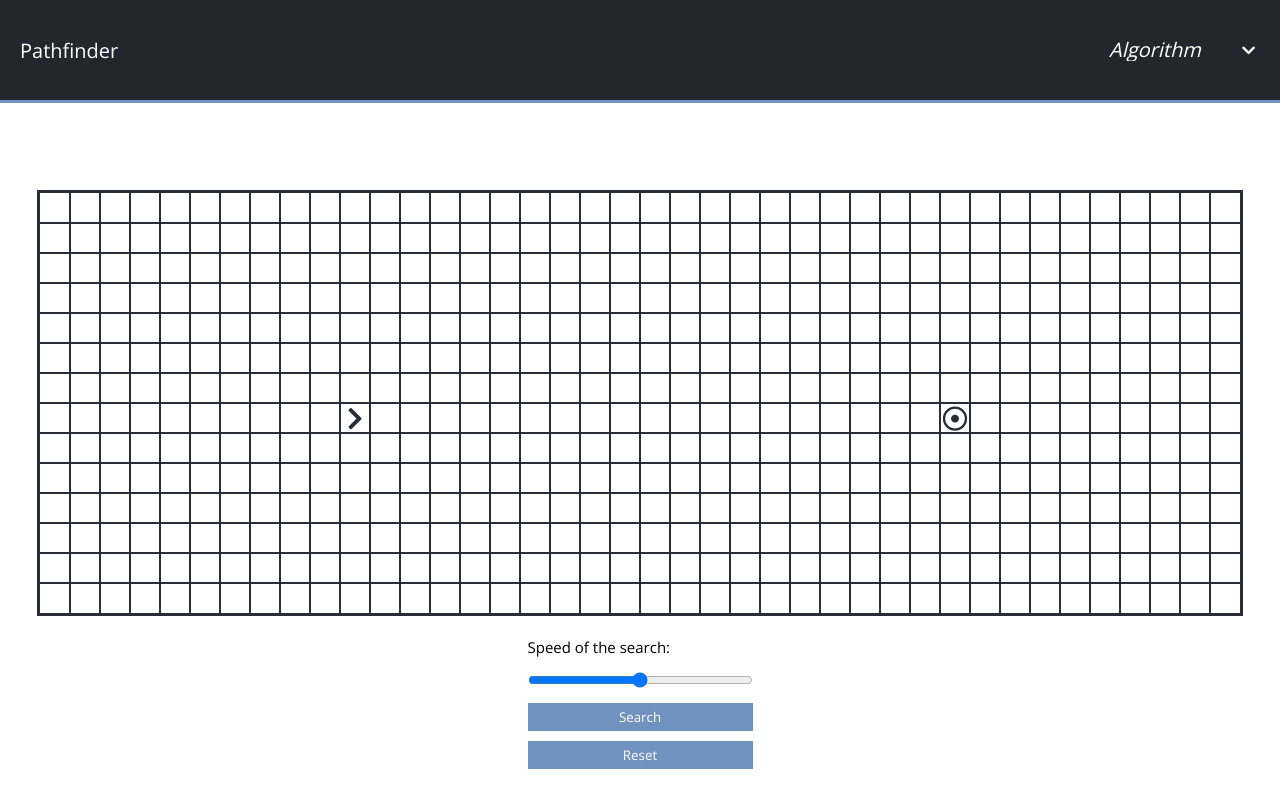
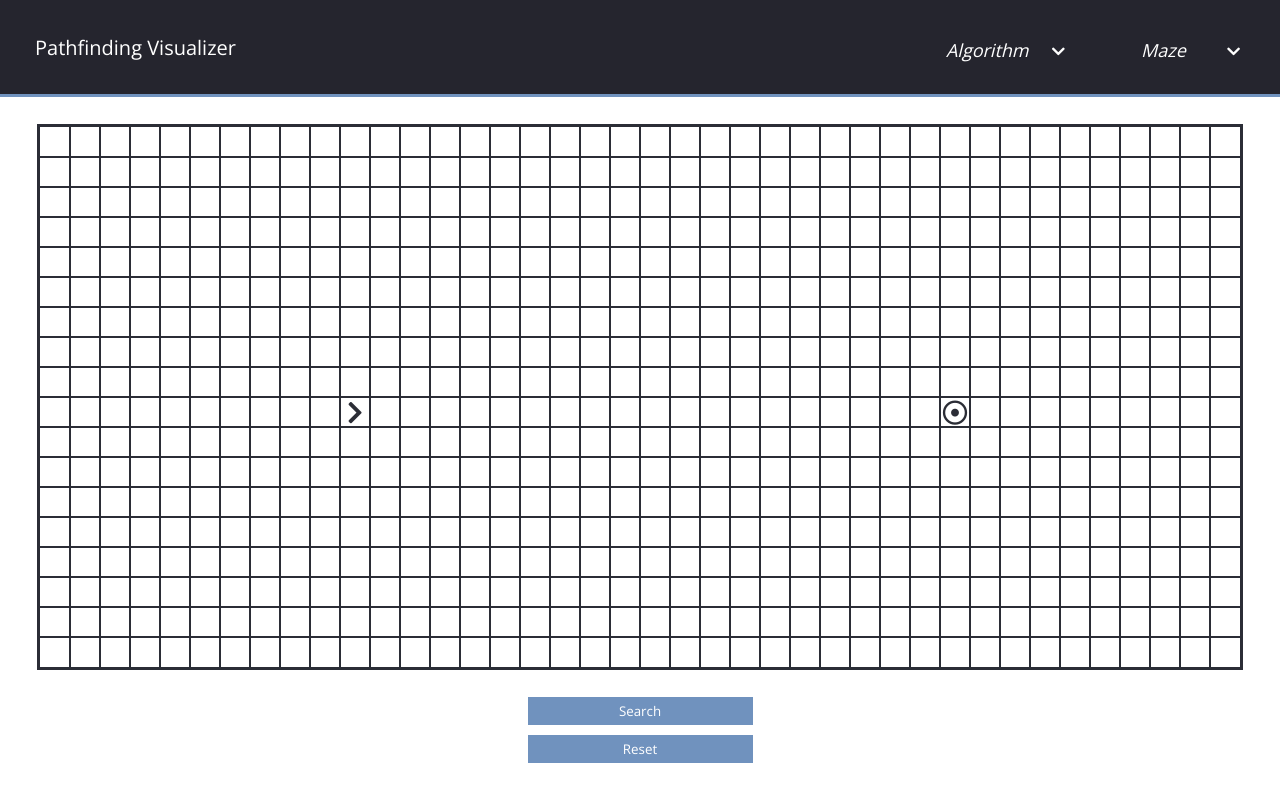
Before and after one commit to Daniel-Hinz/Pathfinding-Visualizer, a React (Create React App) app: page / in a window 1280 px wide. Built offline with nearby package versions, Linux system fonts and the light colour scheme.

Commit message:
implemented random maze

```diff
--- a/src/algorithms/maze/random.js
+++ b/src/algorithms/maze/random.js
@@ -0,0 +1,14 @@
+export default function randomMaze(component) {
+    let grid = component.state.nodes;
+
+    for(let row = 0; row < grid.length; ++row) {
+        for (let col = 0; col < grid[0].length; ++col) {
+
+            if (grid[row][col].type !== '')
+                continue;
+
+            if( Math.floor(Math.random() * 4) === 1)
+                component.updateNode(row, col, 'barrier', true);
+        }
+    }
+}
--- a/src/components/main.jsx
+++ b/src/components/main.jsx
@@ -1,19 +1,26 @@
 import React from 'react';
+
+// import components
 import Node from '../components/node.jsx';
+
+// import algorithms
 import AStar from '../algorithms/pathfinding/astar.js';
 import BreadthFirst from '../algorithms/pathfinding/breadth-first.js';
 import DepthFirst from '../algorithms/pathfinding/depth-first.js'
 import Dijkstras from '../algorithms/pathfinding/dijkstras.js'
 import Swarm from '../algorithms/pathfinding/swarm.js'
 
+// import maze algorithms
+import randomMaze from '../algorithms/maze/random.js';
+
 class Main extends React.Component {
     constructor(props) {
         super(props);
         this.state = {
             algorithm: '',
+            nodes: [],
+            maze: '',
             speed: 0,
-            type: '',
-            nodes: [],
             start: {},
             end: {}
         }
@@ -97,8 +104,9 @@ class Main extends React.Component {
         return (
             <div className='Main'>
                 <header>
-                    <h1>Pathfinder</h1>
+                    <h1>Pathfinding Visualizer</h1>
 
+                    <div className='algorithm select'>
                         <select onChange={(e) => {
                             this.setState({algorithm: e.target.value})
                         }}>
@@ -111,6 +119,20 @@ class Main extends React.Component {
                         </select>
 
                         <i className="fas fa-chevron-down"></i>
+                    </div>
+
+                    <div className='maze select'>
+                        <select onChange={(e) => {
+                            randomMaze(this);
+                        }}>
+                            <option value=''>Maze</option>
+                            <option value='Backtracking'>Backtracking</option>
+                            <option value='Division'>Division</option>
+                            <option value='Random'>Random</option>
+                        </select>
+
+                        <i className="fas fa-chevron-down"></i>
+                    </div>
                 </header>
 
                 <main className='main'>
@@ -133,11 +155,6 @@ class Main extends React.Component {
 
                 <footer>
                     <div className='control-panel'>
-                        <p>Speed of the search:</p>
-                        <input type="range" min='100' max='1000' step='50' defaultValue='550' onChange={(e) => {
-                            this.setState({speed: e.target.value})
-                        }}/>
-
                         <input type="button" value='Search' onClick={() => {
                             switch(this.state.algorithm) {
                                 case 'A*':        AStar       (this, this.state.start, this.state.end); break;
--- a/src/styles/App.css
+++ b/src/styles/App.css
@@ -17,33 +17,43 @@
 /* Header Styles */
 header {
   background: var(--darker-blue);
-  height: 100px;
   position: relative;
+  padding: 15px 0;
   border-bottom: 3px solid var(--blue);
+  display: grid;
+  grid-template-columns: 1fr 1fr;
+  justify-items: center;
+  align-content: center;
+}
+
+header > * {
+  padding: 15px 0;
 }
 
 header h1 {
-  position: absolute;
-  left: 20px;
-  top: 50%;
-  transform: translateY(-50%);
+  text-align: center;
   color: white;
   font-size: 20px;
+  grid-column-start: 1;
+  grid-column-end: 3;
 }
 
 header select, header select:focus, header i {
   appearance: none;
-  position: absolute;
   background: transparent;
-  top: 50%;
-  transform: translateY(-50%);
-  right: 50px;
   border: 0;
   outline: 0;
   color: white;
   font-style: italic;
-  font-size: 20px;
+  font-size: 18px;
+  padding: 0 5px;
+  text-align: center;
 }
+
+.select {
+  grid-row: 2;
+}
+
 
 header i {
   font-size: 15px;
@@ -52,11 +62,10 @@ header i {
 
 /* Main Styles */
 main {
-  margin-top: 50px;
-  height: calc(100vh - 300px);
+  height: calc(100vh - 253px);
   width: 100%;
   max-width: 1500px;
-  margin: 50px auto 0 auto;
+  margin: auto;
   display: flex;
   justify-content: center;
   align-items: center;
@@ -118,7 +127,6 @@ footer {
   display: flex;
   flex-direction: column;
   align-items: center;
-  justify-content: center;
 }
 
 .control-panel {
@@ -143,8 +151,33 @@ footer {
 }
 
 /* Media Queries */
-@media screen and (min-width: 724px) {
+@media screen and (min-width: 1024px) {
+  header {
+    display: flex;
+    flex-direction: row;
+    align-items: center;
+    justify-content: flex-end;
+  }
 
+  header h1 {
+    position: absolute;
+    left: 35px;
+    top: 50%;
+    transform: translateY(-50%);
+  }
+
+  header > * {
+    padding-right: 35px;
+    font-size: 25px;
+  }
+
+  .select {
+    font-size: 25px;
+  }
+
+  main {
+    height: calc(100vh - 200px);
+  }
 }
 
 /* Animations */
```
Also changed, not shown: src/algorithms/maze/backtrack.js (added), src/algorithms/maze/division.js (added). Lines whose indentation alone changed are shown as unchanged.
